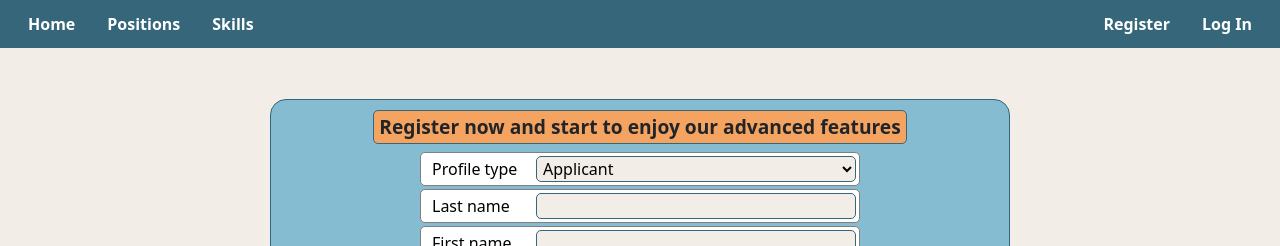
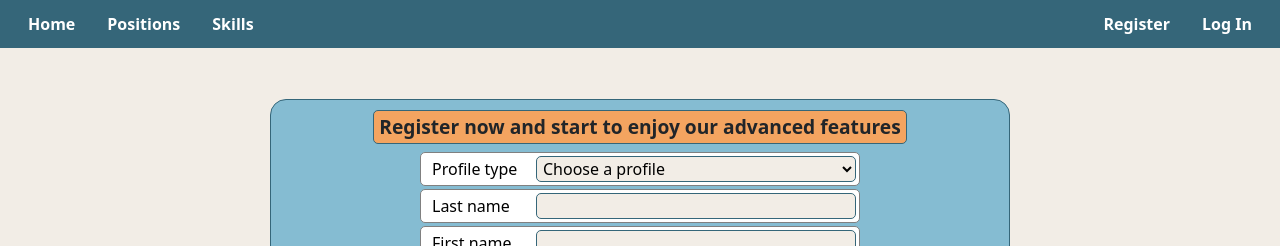
Before and after one commit to AntonioML-sc/Interview-platform-frontend, a React (Vite) app: page /register in a window 1280 px wide. Shown: the top 246 px of the page. Built offline with nearby package versions, Linux system fonts and the light colour scheme.

Commit message:
Refactor(register): improve role selection and validation

```diff
--- a/src/containers/User/Register/Register.jsx
+++ b/src/containers/User/Register/Register.jsx
@@ -47,6 +47,7 @@ const Register = (props) => {
 
       // form inputs to validate
       const validations = [
+         ['role', register.role, 'You must select a profile type'],
          ['last_name', register.lastName, 'Introduce a valid last name'],
          ['first_name', register.firstName, 'Introduce a valid first name'],
          ['email', register.email, 'Invalid email format'],
@@ -75,7 +76,8 @@ const Register = (props) => {
             <form className="registerForm" onSubmit={userRegister}>
                <div className="registerItem">
                   <label className="registerLabel">Profile type</label>
-                  <select className="registerInput" onChange={handleInput} name="role">
+                  <select className="registerInput" defaultValue={"undefined"} onChange={handleInput} name="role">
+                     <option value="undefined" disabled>Choose a profile</option>
                      <option value="applicant">Applicant</option>
                      <option value="recruiter">Recruiter</option>
                   </select>
--- a/src/utils.js
+++ b/src/utils.js
@@ -50,6 +50,10 @@ const evalMark = (st) => {
     return ((/^[\d]{2}$/.test(st)) && (+st <= 10) && (+st >= 0));
 }
 
+const evalRole = (st) => {
+    return (st == 'applicant' || st == 'recruiter')
+}
+
 const evalField = (key, value) => {
     switch (key) {
         case 'last_name': return evalName(value);
@@ -70,6 +74,7 @@ const evalField = (key, value) => {
         case 'mode': return evalTitle(value);
         case 'name': return evalName(value);
         case 'one_to_ten': return evalOneToTenNumber(value);
+        case 'role': return evalRole(value);
         default: return false;
     }
 }
```
